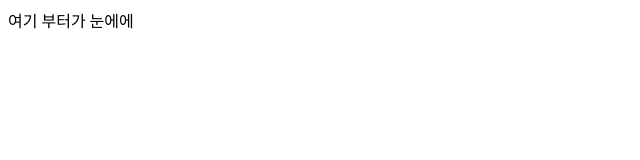
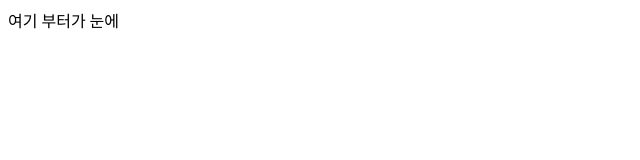
Before and after one commit to KimTeaHee528/html_tr2, a plain HTML site: page ch01/1_template.html in a window 1280 px wide. Shown: the full height of the page, 0-640 px from the left. Drawn offline with Linux system fonts and the light colour scheme.

Commit message:
Update 1_template.html

```diff
--- a/ch01/1_template.html
+++ b/ch01/1_template.html
@@ -7,6 +7,6 @@
 </head>
 
 <body>
-여기 부터가 눈에에
+여기 부터가 눈에
 </body>
 </html>
```
